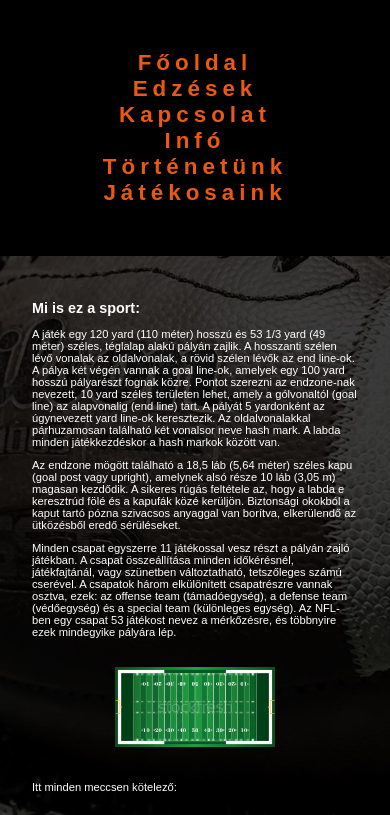
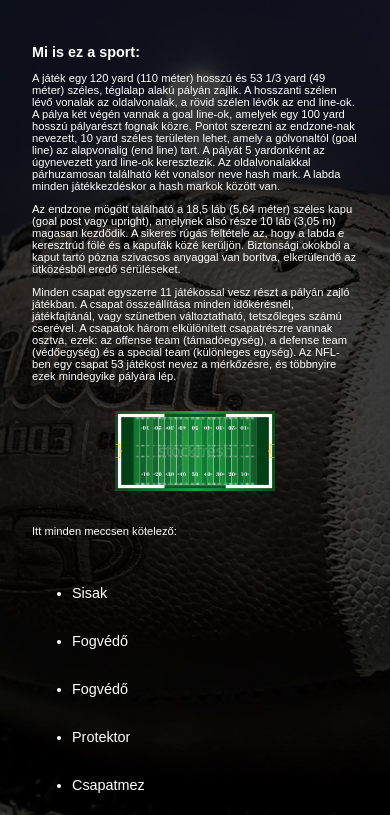
Before and after one commit to ViharsarkiVitezek/weboldal, a plain HTML site: page info.html in a window 390 px wide. Shown: the top 815 px of the page. Drawn offline with Linux system fonts and the light colour scheme.

Commit message:
Add files via upload

```diff
--- a/info.html
+++ b/info.html
@@ -11,22 +11,11 @@
 <body >
 
 
-    <header>
-        <nav>
-            <a href="index.html">Főoldal</a>
-            <a href="edzes.html">Edzések</a>
-            <a href="kapcs.html">Kapcsolat</a>
-            <a href="info.html">Infó</a>
-            <a href="tort.html">Történetünk</a>
-            <a href="kártyák.html">Játékosaink</a>
-
-        </nav>
-    </header>
 
 
 
 
-    <div class="torzs">
+    <main>
         <div class="ismerteto">
         <h2>Mi is ez a sport:</h2>
         <p>A játék egy 120 yard (110 méter) hosszú és 53 1/3 yard (49 méter) széles, téglalap alakú pályán zajlik. A hosszanti szélen lévő vonalak az oldalvonalak, a rövid szélen lévők az end line-ok. A pálya két végén vannak a goal line-ok, amelyek egy 100 yard hosszú pályarészt fognak közre. Pontot szerezni az endzone-nak nevezett, 10 yard széles területen lehet, amely a gólvonaltól (goal line) az alapvonalig (end line) tart. A pályát 5 yardonként az úgynevezett yard line-ok keresztezik. Az oldalvonalakkal párhuzamosan található két vonalsor neve hash mark. A labda minden játékkezdéskor a hash markok között van.</p>
@@ -53,8 +42,8 @@
        <center><a href="img/stuff.jpg" target="_blank"> <img class="stuff" src="img/stuff.jpg" alt="none"></a></center>
     </div>
     <center><img class="botton_logo" src="img/VV_felirat_feher.png" alt="none" title="Logó"></center>
-    </div>
-    </div>
+</main>
+
 
 
 </body>
--- a/style.css
+++ b/style.css
@@ -6,6 +6,11 @@ body {
     scroll-behavior: smooth;
     margin: 0;
     padding: 0;
+}
+
+#iframe {
+    height: calc(100vh - 95px) !important;
+    width: 100% !important;
 }
 
 
@@ -74,7 +79,7 @@ nav a:hover::after {
 }
 
 
-.torzs {
+main {
     font-family: Arial, Helvetica, sans-serif;
     margin: 2em;
     padding: 2em;
@@ -366,7 +371,7 @@ svg {
         height: 150px;
     }
 
-    .torzs {
+    main {
         margin: 0;
     }
 
```
Also changed, not shown: edzes.html (+2 -15 lines), fooladal.html (added, +17 -0 lines), index.html (+8 -10 lines), kapcs.html (+2 -13 lines), kártyák.html (+3 -14 lines), tort.html (+1 -12 lines).
